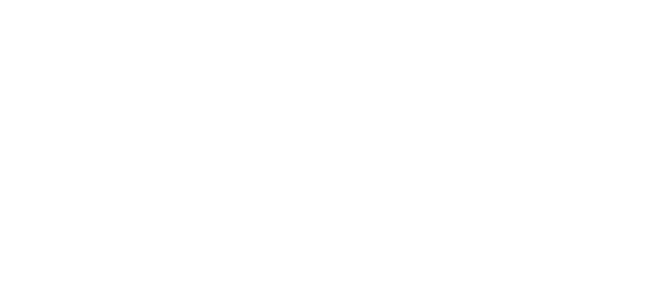
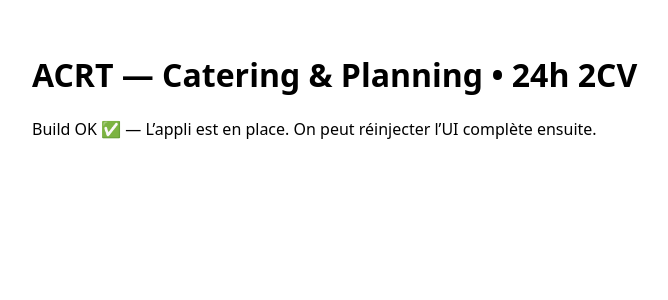
Before and after one commit to ACRT-BE/catering, a React (Vite) app: page / in a window 1280 px wide. Shown: the top 300 px of the page, without its empty margins (0-668 px from the left). Built offline with nearby package versions, Linux system fonts and the light colour scheme.

Commit message:
Update App.jsx

```diff
--- a/src/App.jsx
+++ b/src/App.jsx
@@ -1,10 +1,10 @@
-import React, { useEffect, useMemo, useState } from "react";
-import { createClient } from "@supabase/supabase-js";
+import React from "react";
 
-// ... (tout ton code existant inchangé jusqu'à la fin)
-
-function App() {
-  // ... contenu de ton composant principal
+export default function App() {
+  return (
+    <div style={{ padding: 24, fontFamily: 'ui-sans-serif, system-ui' }}>
+      <h1>ACRT — Catering & Planning • 24h 2CV</h1>
+      <p>Build OK ✅ — L’appli est en place. On peut réinjecter l’UI complète ensuite.</p>
+    </div>
+  );
 }
-
-export default App;
```
